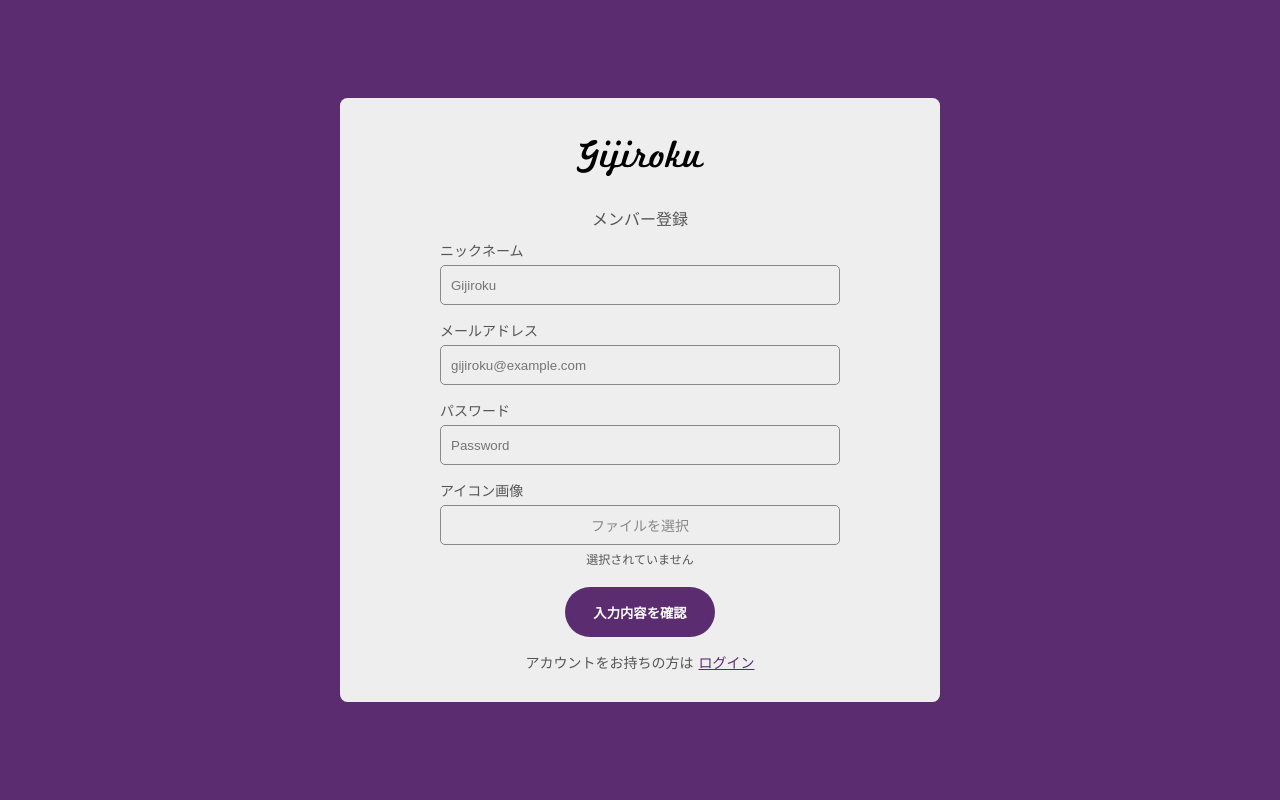
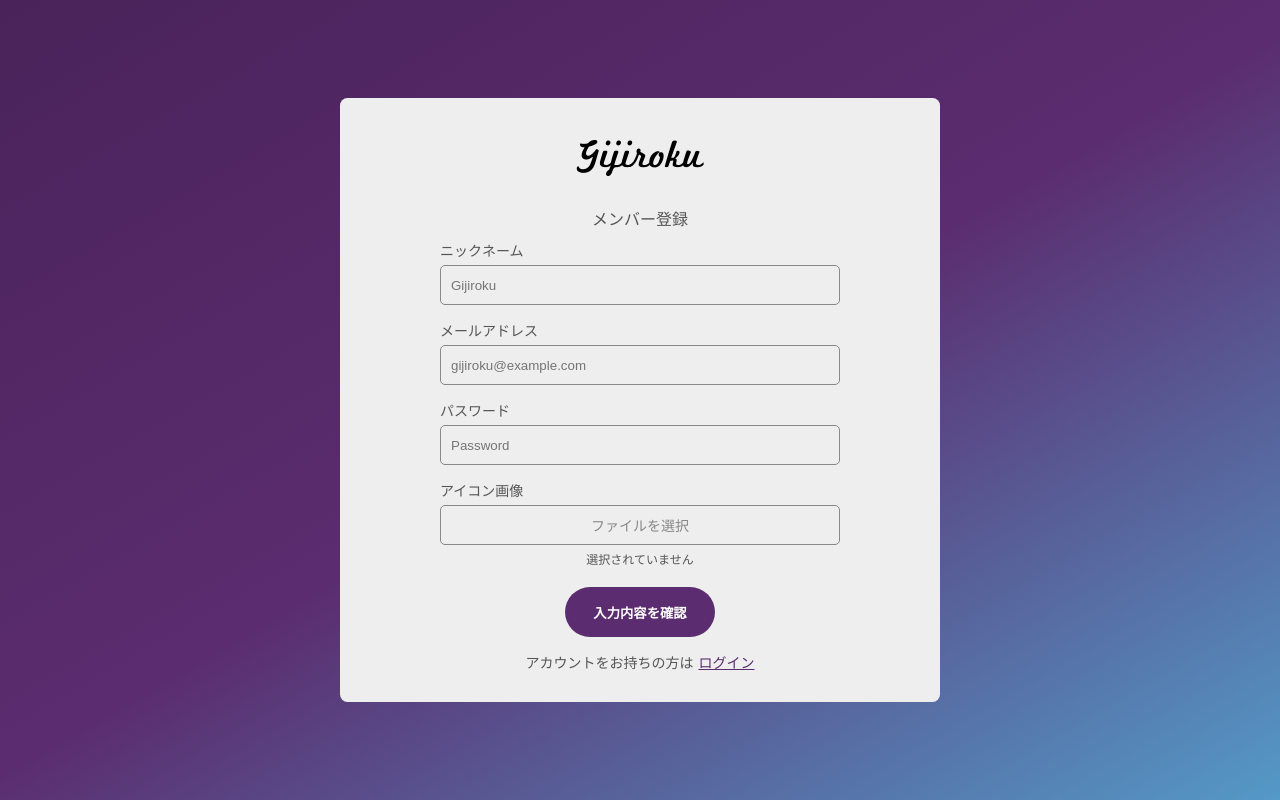
Before and after one commit to MiMi1906/Gijiroku, a PHP site: page /join/ in a window 1280 px wide. Run offline with PHP 8.4, Linux system fonts and the light colour scheme; data comes from the database, SQL or seed files in the repository; some libraries are stand-ins or nearby versions.

Commit message:
Add background gradation

```diff
--- a/css/general.css
+++ b/css/general.css
@@ -16,6 +16,9 @@
   font-family: 'logo_font';
   src: url('/fonts/logo_font.ttf');
 }
+
+
+
 
 
 *{
@@ -180,8 +183,11 @@ a{
   justify-content: center;
   align-items: center;
   height: 100vh;
-  background-color: var(--main-color);
+  background: linear-gradient(-30deg, #5499c7, var(--main-color), #4a235a);
+  background-size: 100% 100%;
 }
+
+
 
 .content.login_form{
   display: flex;
```
